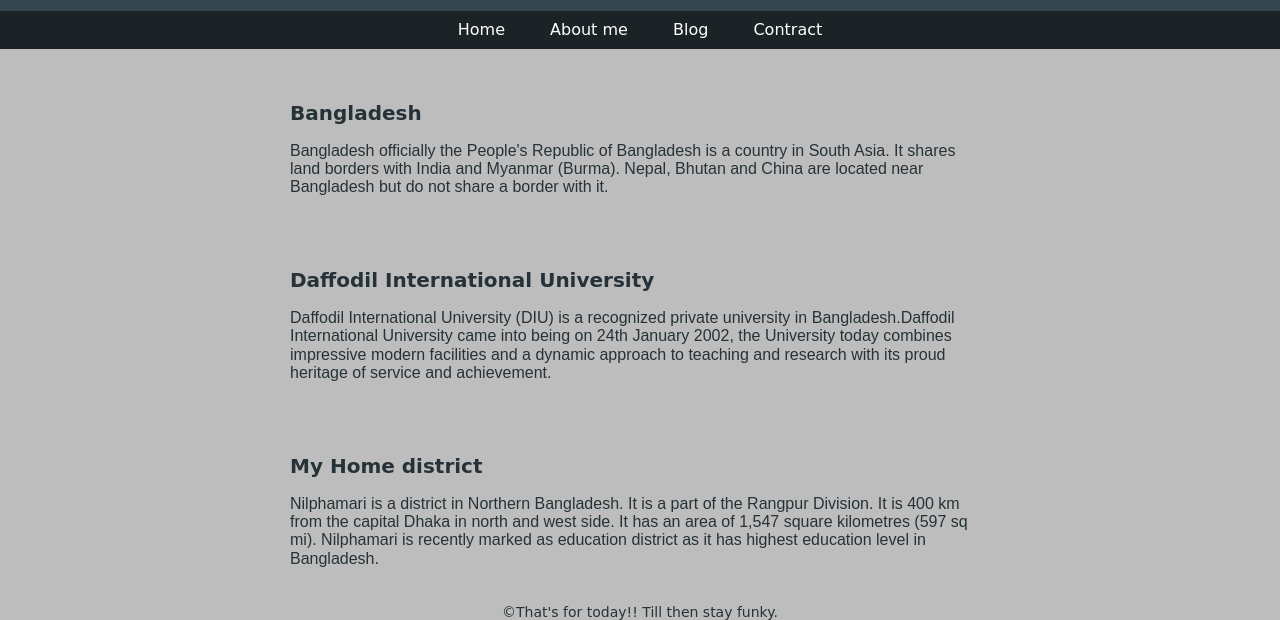
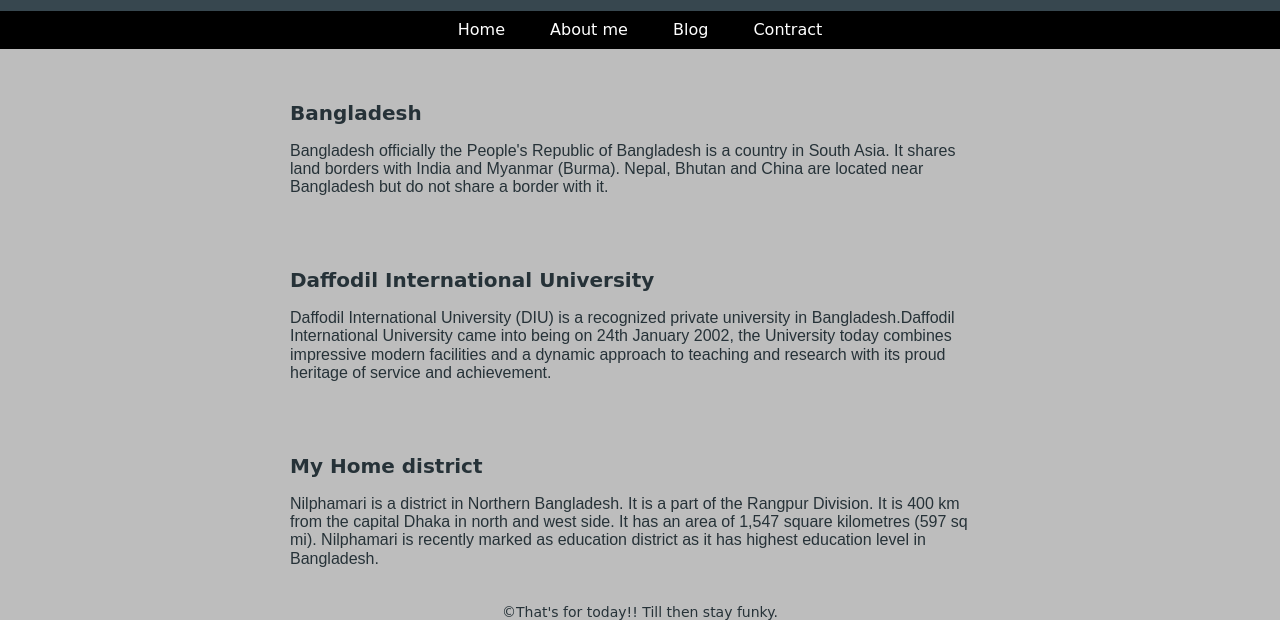
Before and after one commit to mdmaruf43/2nd_Project, a plain HTML site: page index.html in a window 1280 px wide. Shown: the part 381-1001 px from the top of the page. Drawn offline with nearby package versions, Linux system fonts and the light colour scheme.

Commit message:
Update index.html

```diff
--- a/index.html
+++ b/index.html
@@ -19,7 +19,7 @@
 			  }
 			ul{
 			    padding: 10px;
-			    background: rgba(0,0,0.5, 0.5);
+			    background-color: black;
 
 			  }
 			li{
```
